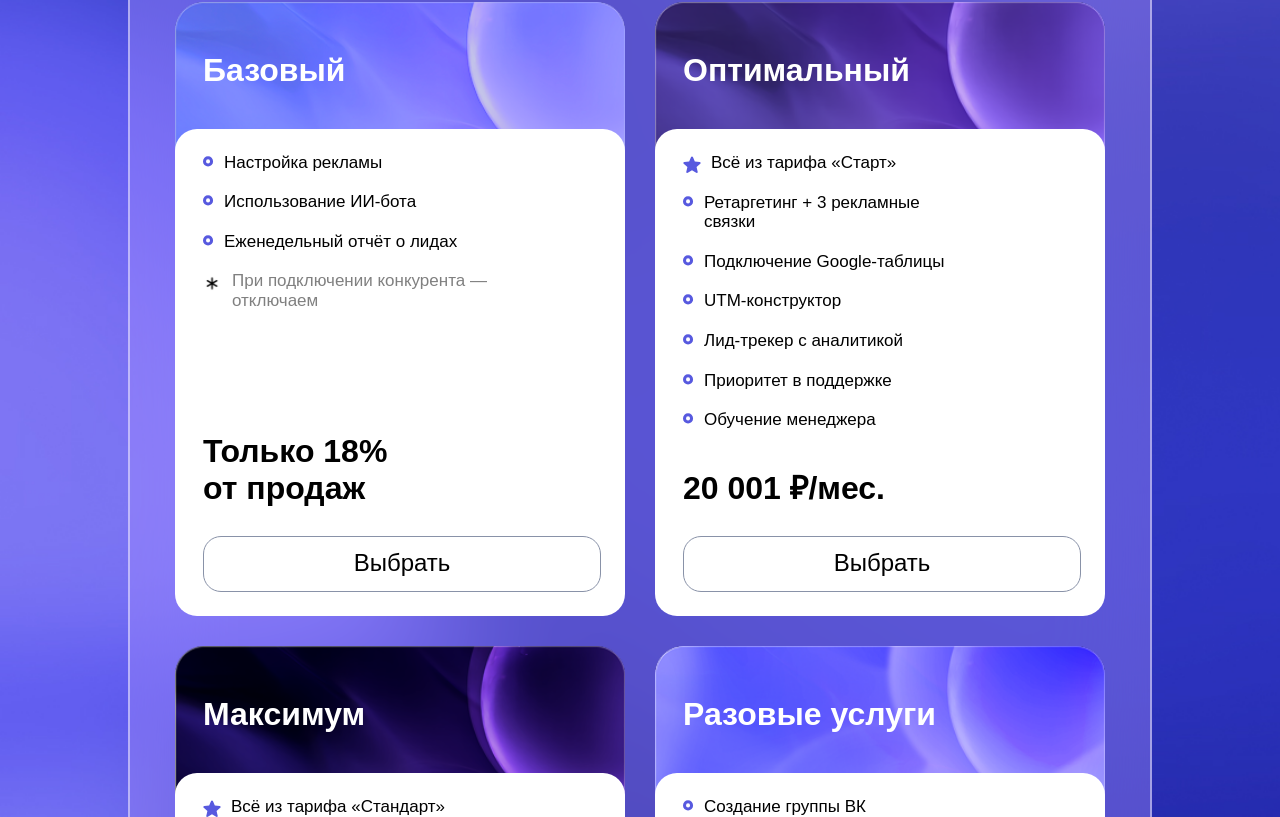
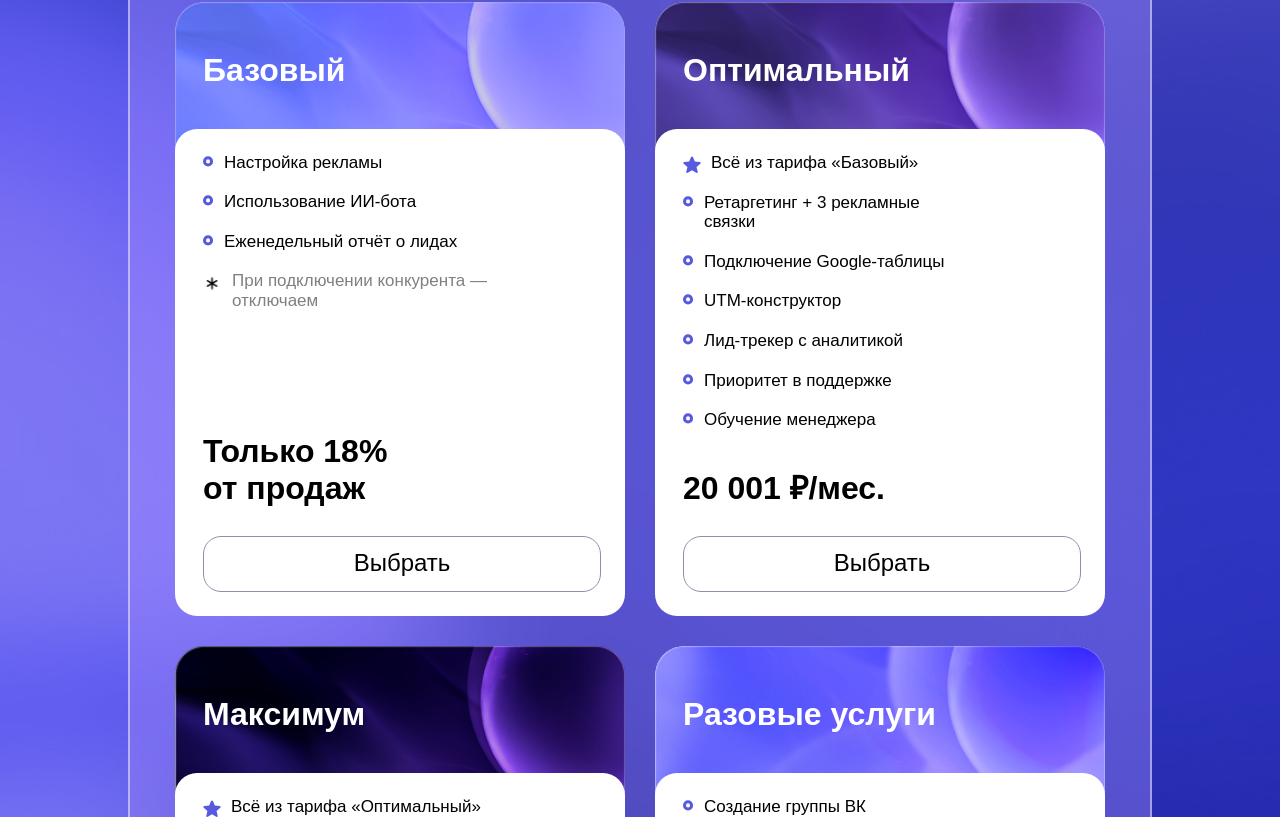
Before and after one commit to SimeonErmolin/lida_ili_da, a React (Vite) app: page / in a window 1280 px wide. Shown: the part 5983-6800 px from the top of the page. Built offline with nearby package versions, Linux system fonts and the light colour scheme.

Commit message:
change tariffs

```diff
--- a/src/pages/Landing/components/Tariffs/Tariffs.jsx
+++ b/src/pages/Landing/components/Tariffs/Tariffs.jsx
@@ -133,7 +133,7 @@ const Tariffs = () => {
                   <div className="tariff__main--list">
                     <div className="item">
                       <img src="/assets/icons/star.svg" alt="" />
-                      <p>Всё из тарифа «Старт»</p>
+                      <p>Всё из тарифа «Базовый»</p>
                     </div>
 
                     <div className="item">
@@ -194,7 +194,7 @@ const Tariffs = () => {
                   <div className="tariff__main--list">
                     <div className="item">
                       <img src="/assets/icons/star.svg" alt="" />
-                      <p>Всё из тарифа «Стандарт»</p>
+                      <p>Всё из тарифа «Оптимальный»</p>
                     </div>
 
                     <div className="item">
```
